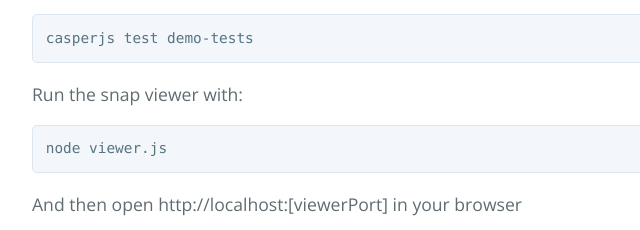
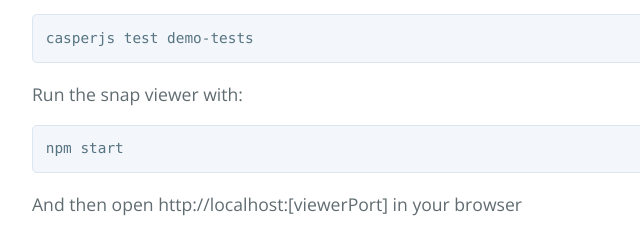
Before and after one commit to rubentd/haunterjs, a plain HTML site: page index.html in a window 1280 px wide. Shown: the part 8235-8465 px from the top of the page, 192-832 px from the left. Drawn offline with nearby package versions, Linux system fonts and the light colour scheme.

```diff
--- a/index.html
+++ b/index.html
@@ -327,7 +327,7 @@
 
 <p>Run the snap viewer with: </p>
 
-<pre><code>node viewer.js
+<pre><code>npm start
 </code></pre>
 
 <p>And then open http://localhost:[viewerPort] in your browser  </p>
```
Also changed, not shown: params.json (+1 -1 lines).
